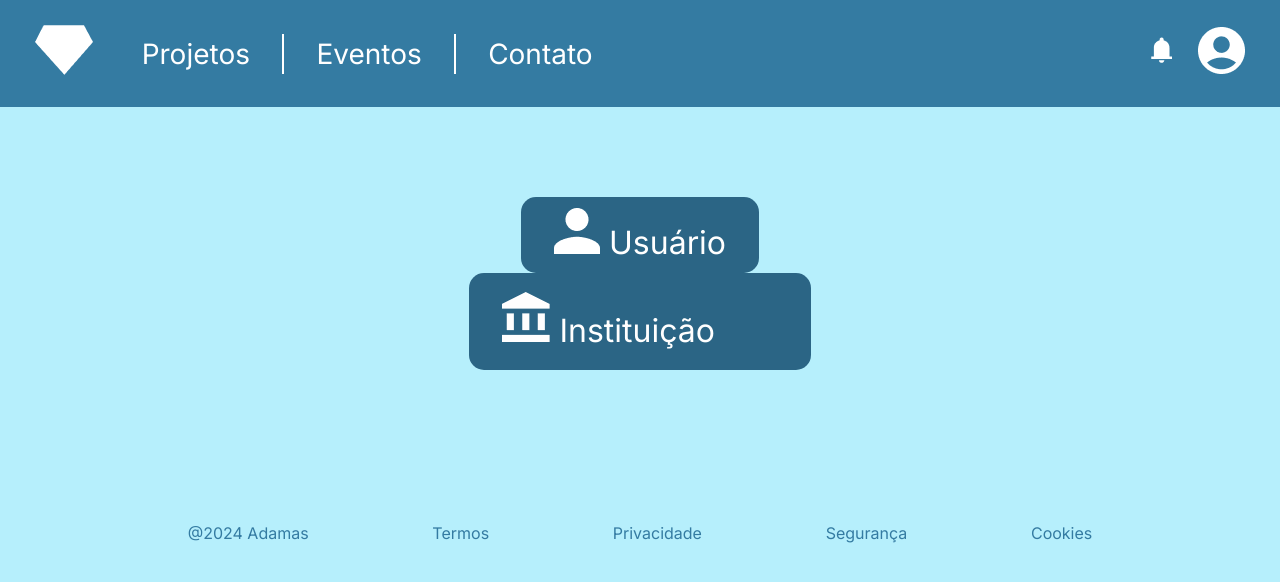
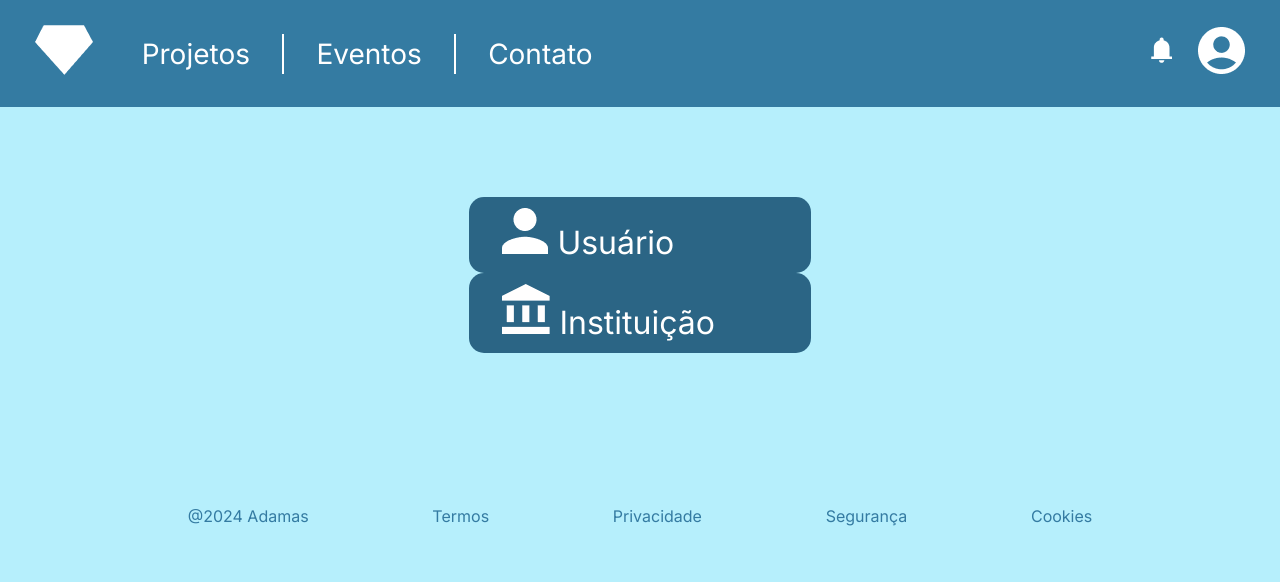
Before and after one commit to Noobolon/Adamas-FrontEnd, a Vue app: page /tipo-de-conta in a window 1280 px wide. Shown: the top 582 px of the page. Built offline with nearby package versions, Linux system fonts and the light colour scheme.

Commit message:
correção do botão

```diff
--- a/src/components/LinkButton.vue
+++ b/src/components/LinkButton.vue
@@ -29,6 +29,7 @@
 
 a{
     align-content: center;
+    justify-content: center;
     font-size: 2em;
     background-color: var(--ButtonColor);
     padding: 1% 3%;
--- a/src/views/register/AccountType.vue
+++ b/src/views/register/AccountType.vue
@@ -16,6 +16,9 @@ export default {
         text="Usuário"
         link="/cadastrar/usuario"
         icon="/symbols/UserIcon.png"
+
+        width="25%"
+        height="max-content"
         />
 
         <LinkButton
@@ -24,7 +27,7 @@ export default {
         icon="/symbols/InstIcon.png"
 
         width="25%"
-        height="75px"
+        height="max-content"
         />
 
     </main>
```
